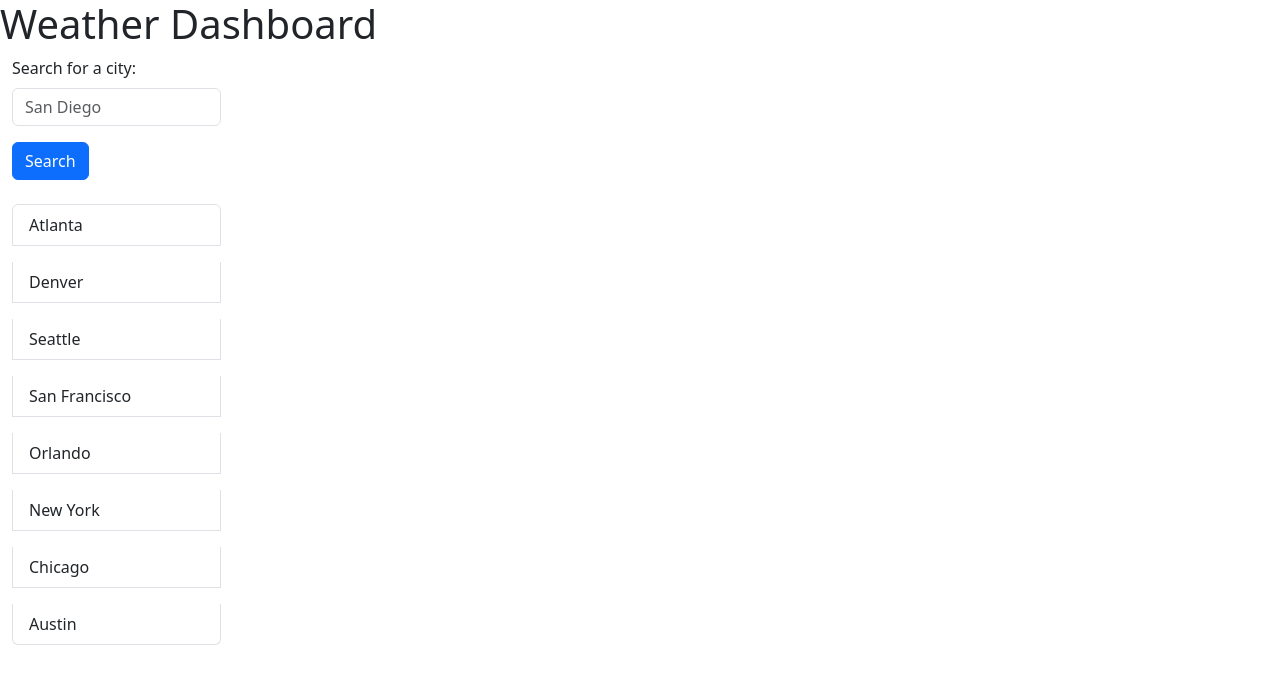
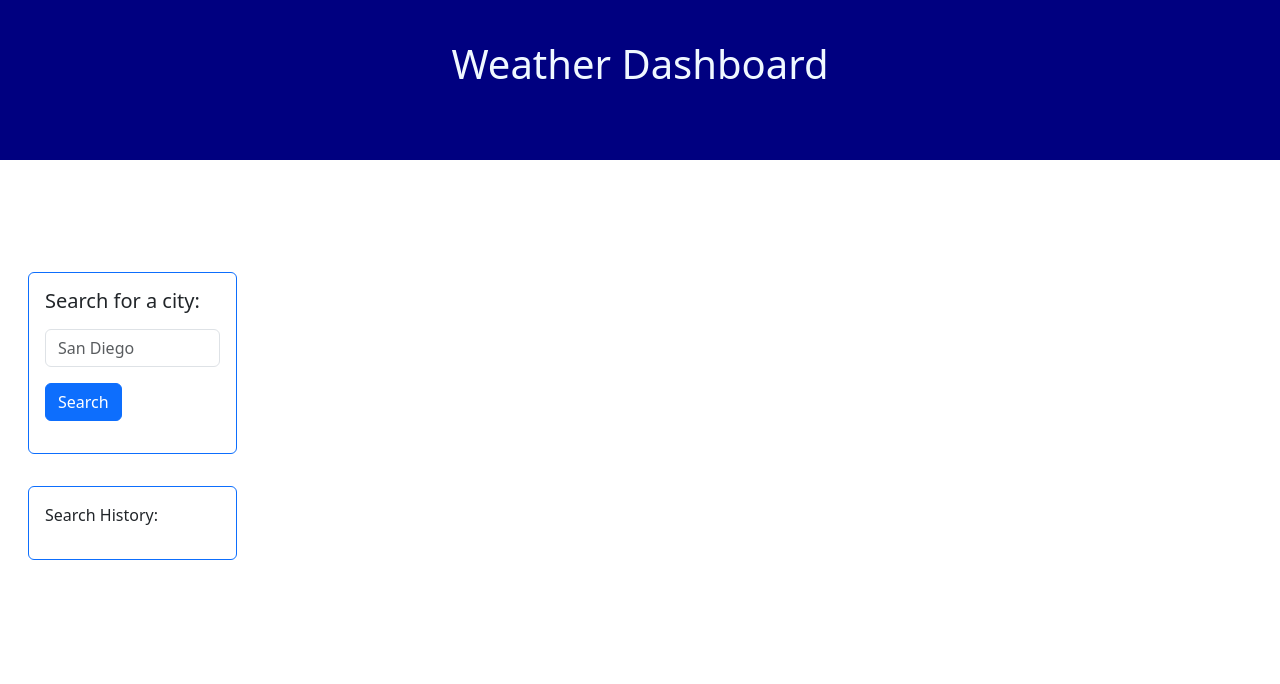
Before and after one commit to beckpull/weather-dashboard, a plain HTML site: page index.html in a window 1280 px wide. Drawn offline with nearby package versions, Linux system fonts and the light colour scheme.

Commit message:
most recent edits to script.js including search history functionality - still not perfect

```diff
--- a/assets/script.js
+++ b/assets/script.js
@@ -1,10 +1,11 @@
 var currentDayEl = document.querySelector('#weather-info')
 var fiveDayEl = document.querySelector('#five-day');
+var searchBtns = document.querySelector('#previous-cities');
 
 var APIKey = "d37296ae5a3a99d0e18df8be404eb930";
 
-
 function currentWeather(city) {
+    currentDayEl.innerHTML = '';
     var requestURL = `https://api.openweathermap.org/data/2.5/weather?q=${city}&appid=${APIKey}`;
     fetch(requestURL)
     .then(function(response) {
@@ -13,12 +14,21 @@ function currentWeather(city) {
     })
     .then(function(data) {
         console.log(data);
+
+        var previousBtns = document.createElement('div');
+        var btnHtml = `
+        <button type="button" class="save-btn list-group-item list-group-item-action my-2">${city}</button>
+        `
+        previousBtns.innerHTML = btnHtml;
+        searchBtns.appendChild(previousBtns);
+
+
         var todayDate = dayjs().format('dddd MMMM DD, YYYY');
         console.log(todayDate);
         var iconcode = data.weather[0].icon;
         var iconurl = "http://openweathermap.org/img/w/" + iconcode + ".png";
         var htmlDay = `
-            <div class="card text-center row m-3" id="current-weather-card">
+            <div class="card text-center m-3" id="current-weather-card">
                 <div class="card-header">
                     <ul class="nav nav-tabs card-header-tabs">
                         <li class="nav-item">
@@ -28,7 +38,7 @@ function currentWeather(city) {
                 </div>
 
                 <div class="card-body">
-                    <h2 class="card-title">${city}</h2>
+                    <h2 class="card-title">${data.name}</h2>
                     <div class="text-center" id="icon"><img id="wicon" src="${iconurl}" alt="Weather icon"></div>
                     <div class="card-body text-center">
                         <p>Humidity: ${data.main.humidity}%</p>
@@ -52,6 +62,7 @@ function currentWeather(city) {
 
 
 function fiveDayWeather(lat, lon) {
+    fiveDayEl.innerHTML = '';
     var requestURL = `https://api.openweathermap.org/data/2.5/forecast?lat=${lat}&lon=${lon}&appid=${APIKey}&units=imperial`;
     fetch(requestURL)
     .then(function(response) {
@@ -99,10 +110,12 @@ function fiveDayWeather(lat, lon) {
 
 $('#submit-btn').on('click', function() {
     let city = $('#search-cities').val();
+
+
     currentWeather(city);
 })
 
-$('.list-group-item-action').on('click', function(event) {
+${'.list-group-item'}.on('click', function(event) {
     let city = event.target.innerHTML;
     currentWeather(city);
 })
--- a/assets/style.css
+++ b/assets/style.css
@@ -1,7 +1,24 @@
+header {
+    background-color: navy;
+    color:aliceblue;
+    height: 10rem;
+    text-align: center;
+    padding-top: 2.5rem;
+    margin-bottom: 5rem;
+}
+
+#previous-cities {
+    margin-top: 2rem;
+}
+
+#search-form {
+    margin: 2rem 1rem 0;
+}
+
 #five-day {
     display: flex;
 }
 
-#current-weather-card {
+/* #current-weather-card {
     width: 70rem;
-}
+} */
--- a/index.html
+++ b/index.html
@@ -23,33 +23,31 @@
     <header>
         <h1>Weather Dashboard</h1>
     </header>
-    <section class="container-fluid d-flex">
+    <section class="container-fluid d-flex flex-wrap">
 
         <div class="search-form col-12 col-lg-2" id="search-form">
-            <label for="searchCities" class="form-label">Search for a city:</label>
-            <input type="search" id="search-cities" class="form-control" placeholder="San Diego">
-            <button type="button" class="btn btn-primary my-3" id="submit-btn">Search</button>
-            <div class="list-group" id="example-cities">
-                <button type="button" class="list-group-item list-group-item-action my-2">Atlanta</button>
-                <button type="button" class="list-group-item list-group-item-action my-2">Denver</button>
-                <button type="button" class="list-group-item list-group-item-action my-2">Seattle</button>
-                <button type="button" class="list-group-item list-group-item-action my-2">San Francisco</button>
-                <button type="button" class="list-group-item list-group-item-action my-2">Orlando</button>
-                <button type="button" class="list-group-item list-group-item-action my-2">New York</button>
-                <button type="button" class="list-group-item list-group-item-action my-2">Chicago</button>
-                <button type="button" class="list-group-item list-group-item-action my-2">Austin</button>
+            <div class="border border-primary rounded p-3">
+
+                <label for="searchCities" class="form-label"><h5>Search for a city:</h5></label>
+                <input type="search" id="search-cities" class="form-control" placeholder="San Diego">
+                <button type="button" class="btn btn-primary my-3" id="submit-btn">Search</button>
+            </div>
+            <div class="list-group border border-primary rounded p-3" id="previous-cities">
+                <p>Search History:</p>
+
+
             </div>
         </div>
 
-        <div class="info-table row" id="info-table">
+        <div class="info-table text-center" id="info-table">
 
-            <div class="col-12 col-lg-9">
+            <div class="col-12 col-lg-10">
                 <div id="weather-info">
 
                 </div>
             </div>
 
-            <div id="five-day">
+            <div class="col-12 col-lg-10" id="five-day">
 
 
             </div>
```
Also changed, not shown: assets/Screenshot 2024-02-01 at 16.48.34.png (added), assets/Screenshot 2024-02-01 at 17.07.21.png (added), assets/Screenshot 2024-02-01 at 17.07.30.png (added), assets/Screenshot 2024-02-01 at 17.07.57.png (added), assets/Screenshot 2024-02-01 at 17.08.26.png (added), assets/Screenshot 2024-02-01 at 17.09.08.png (added), 1 other file.
